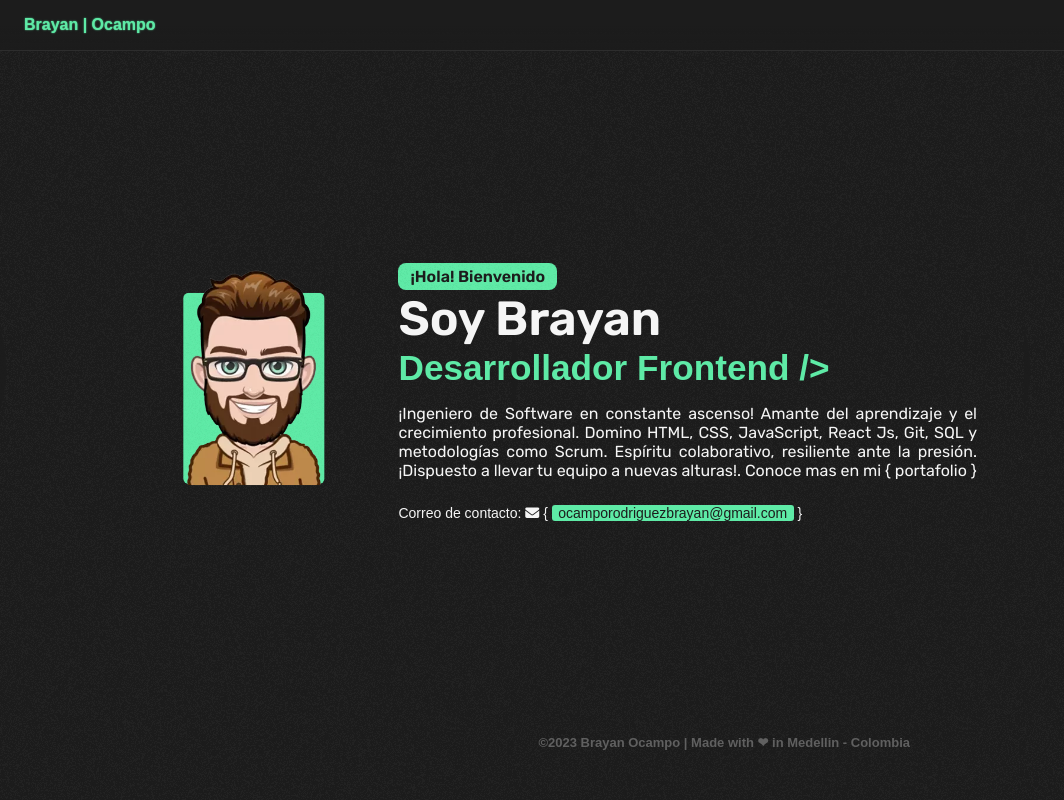
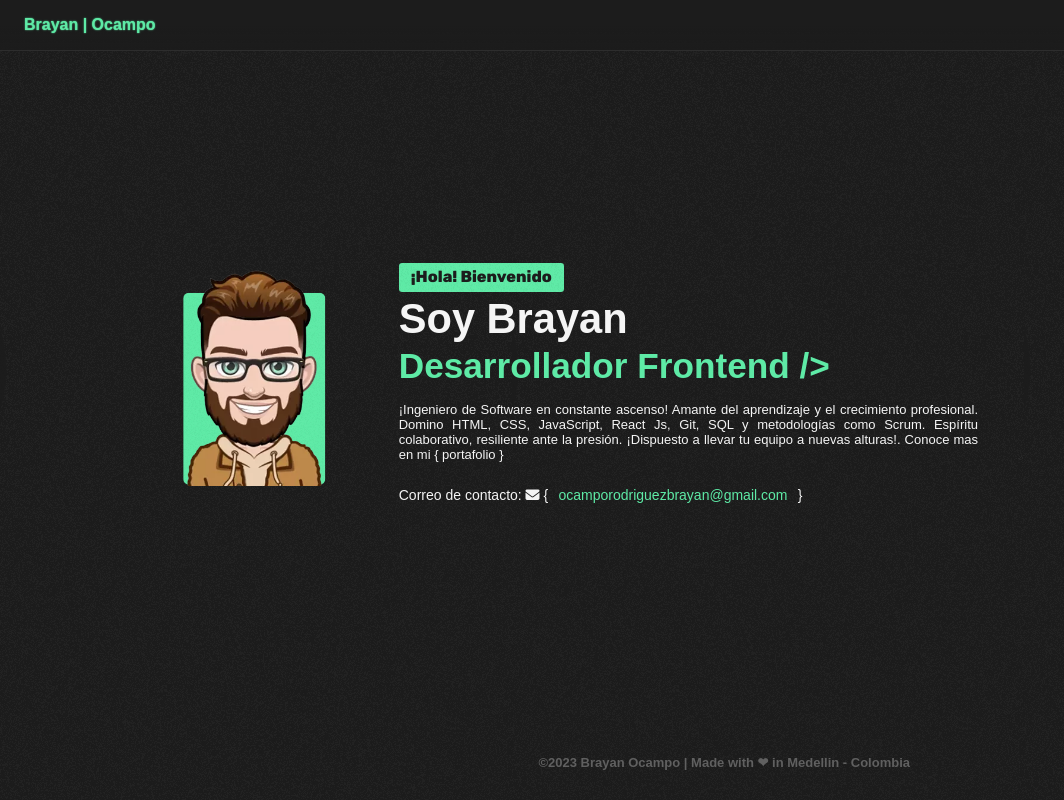
Before and after one commit to Brayan0campo/portfolio, a plain HTML site: page index.html in a window 1280 px wide. Shown: the full height of the page, 0-1064 px from the left. Drawn offline with Linux system fonts and the light colour scheme; a web font is replaced by a local one.

Commit message:
change design-index

```diff
--- a/index.html
+++ b/index.html
@@ -12,7 +12,7 @@
 </head>
 
 <body>
-    <div class="spinner" aria-hidden="true"><i class="fa-solid fa-code"></i></div>
+    <div class="load-page" aria-hidden="true"><i class="fa-solid fa-code"></i></div>
 
     <header class="main-header" aria-label="Encabezado">
         <nav class="main-header__nav">
@@ -28,26 +28,23 @@
         <section aria-label="Introducción">
             <div class="main-container">
                 <div class="main-container__content">
-                    <div class="main-content">
-                        <div class="main-content__image">
                     <div class="content-image">
                         <img src="./assets/images/img-perfil1.webp" draggable="false" alt="Imagen de perfil">
                     </div>
-                        </div>
-                        <div class="main-content__about">
-                            <p class="content-intro">¡Hola! Bienvenido</p>
-                            <p class="content-subtitle">Soy Brayan </p>
-                            <h1 class="content-title">Desarrollador Frontend /></h1>
-                            <p class="content-description">
+                    <div class="content-about">
+                        <p class="content-about__intro">¡Hola! Bienvenido</p>
+                        <p class="content-about__subtitle">Soy Brayan </p>
+                        <h1 class="content-about__title">Desarrollador Frontend /></h1>
+                        <p class="content-about__description">
                             ¡Ingeniero de Software en constante ascenso! Amante del aprendizaje y el crecimiento
                             profesional. Domino HTML, CSS, JavaScript, React Js, Git, SQL y metodologías como Scrum.
                             Espíritu colaborativo, resiliente ante la presión. ¡Dispuesto a llevar tu equipo a
                             nuevas alturas!. Conoce mas en mi { portafolio }
                         </p>
-                            <p class="content-contact">Correo de contacto: <i class="fa-solid fa-envelope"></i> { <span><a class="mail" href="mailto:ocamporodriguezbrayan@gmail.com" type="email" draggable="false">ocamporodriguezbrayan@gmail.com</a></span> } </p>
-                            <div class="footer-container">
-                                <p>©2023 Brayan Ocampo | Made with ❤ in Medellin - Colombia</p>
-                            </div>
+                        <p class="content-about__contact">
+                            Correo de contacto: <i class="fa-solid fa-envelope"></i> { <span><a class="mail" href="mailto:ocamporodriguezbrayan@gmail.com" type="email" draggable="false">ocamporodriguezbrayan@gmail.com</a></span> }
+                        </p>
+                        <p class="content-about__footer">©2023 Brayan Ocampo | Made with ❤ in Medellin - Colombia</p>
                     </div>
                 </div>
                 <div class="main-container__social">
@@ -57,12 +54,11 @@
                     <a href="https://diamond-eris-3ee.notion.site/Jason-Chin-8c21973cdba7424eb92cb0185e40995b?pvs=4" id="notion" target="_blank" draggable="false">N</a>
                 </div>
             </div>
-            </div>
         </section>
     </main>
 
-    <script src="./js/index/index.js"></script>
-    <script src="./js/theme/theme-mode.js"></script>
+    <script src="./js/index.js"></script>
+    <script src="./js/theme-mode.js"></script>
 </body>
 
 </html>
--- /dev/null
+++ b/js/index.js
@@ -0,0 +1,16 @@
+document.onreadystatechange = function() {
+    if (document.readyState !== "complete") {
+        document.querySelector("body").style.visibility = "hidden";
+        document.querySelector(".load-page").style.visibility = "visible";
+    } else {
+        setTimeout(() => {
+            document.querySelector("body").style.visibility = "visible";
+            document.querySelector(".load-page").style.visibility = "hidden";
+            document.querySelector(".load-page").style.opacity = "0";
+            document.querySelector(".load-page").style.transform = "translateY(100%)";
+        }, 1700);
+        setTimeout(() => {
+            document.querySelector(".load-page").style.display = "none";
+        }, 4000);
+    }
+};
--- a/js/index/index.js
+++ /dev/null
@@ -1,16 +0,0 @@
-document.onreadystatechange = function() {
-    if (document.readyState !== "complete") {
-        document.querySelector("body").style.visibility = "hidden";
-        document.querySelector(".spinner").style.visibility = "visible";
-    } else {
-        setTimeout(() => {
-            document.querySelector("body").style.visibility = "visible";
-            document.querySelector(".spinner").style.visibility = "hidden";
-            document.querySelector(".spinner").style.opacity = "0";
-            document.querySelector(".spinner").style.transform = "translateY(100%)";
-        }, 1700);
-        setTimeout(() => {
-            document.querySelector(".spinner").style.display = "none";
-        }, 4000);
-    }
-};
--- a/scss/layout/_index.scss
+++ b/scss/layout/_index.scss
@@ -1,124 +1,89 @@
 .main-container {
+    margin: 0 auto;
+    min-height: 100vh;
     max-width: 62.5rem;
-    margin: 0 auto;
-    padding-inline: 1.5rem;
+    padding: 1rem 1.5rem;
+
+    display: flex;
+    align-items: center;
 
     &__content {
-        min-height: 100vh;
-        display: flex;
-        align-items: center;
-        padding-block: 1rem;
-    }
-
-    .main-content {
         display: grid;
+        align-items: start;
         grid-template-columns: .35fr 1fr;
-        align-items: start;
         gap: 2rem;
 
-        &__image {
+        .content-image {
             width: 100%;
-
-            .content-image {
-                background-color: $clr-details;
-                background-image: url("../assets/images/bg-noise.png");
             border-radius: 0.5rem;
             transform: scale(.7) translateX(-1rem) translateY(-1rem);
-                width: 100%;
+            background: $clr-details url("../../assets/images/bg-noise.png") no-repeat;
 
             img {
+                max-width: 100%;
                 border-radius: 1rem;
                 transform: scale(1.2) translateX(-0.13rem) translateY(-1.1rem);
-                    max-width: 100%;
-                }
             }
         }
 
-        &__about {
+        .content-about {
             display: flex;
             flex-direction: column;
 
-            .content-intro {
-                font-family: $ff-text;
-                background-color: $clr-details;
-                background-image: url("../assets/images/bg-noise.png");
+            &__intro {
                 color: $clr-bg;
                 width: max-content;
-                font-weight: 600;
-                font-size: 1rem;
+                border-radius: .2rem;
                 padding: .25rem .75rem;
-                border-radius: .5rem;
+                font: normal bold 1em/1.3 $ff-text, sans-serif;
+                background: $clr-details url("../../assets/images/bg-noise.png") no-repeat;
+            }
 
-                &::selection {
-                    background-color: $clr-text;
-                    color: $clr-bg;
+            &__title {
+                color: $clr-details;
+                margin-bottom: 1rem;
+                font: normal bold 2.2em $ff-title, sans-serif;
+            }
+
+            &__subtitle {
+                font: normal 600 2.6em/1.3 $ff-title, sans-serif;
+            }
+
+            &__description {
+                text-align: justify;
+                margin-bottom: 1.5625rem;
+                font: normal 500 .8125em $ff-title, sans-serif;
+            }
+
+            &__contact {
+                font: normal .875em $ff-title, sans-serif;
+
+                .mail {
+                    padding: 0 .4rem;
+                    color: $clr-details;
                 }
             }
 
-            .content-title {
-                font: 600 2.2rem $ff-title;
-                margin-bottom: 1rem;
-                color: $clr-details;
-                display: flex;
-                flex-wrap: wrap;
-                align-items: center;
-                gap: 1rem;
-            }
-
-            .content-subtitle {
-                font: 600 3rem $ff-text;
-                line-height: 1.2;
-            }
-
-            .content-description {
-                font-family: $ff-text;
-                text-align: justify;
-            }
-
-            .content-contact {
-                font: normal .875rem $ff-title;
-                margin-top: 1.5625rem;
-
-                .mail {
-                    background-color: $clr-details;
-                    color: $clr-bg;
-                    border-radius: 3px;
-                    padding: 0 .4rem;
-                    transition: 0.6s;
-
-                    &::selection {
-                        background-color: $clr-text;
-                    }
-
-                    &:hover {
-                        background-color: $clr-bg;
-                        color: $clr-details;
-                    }
-                }
-            }
-
-            .footer-container {
-                position: absolute;
+            &__footer {
                 bottom: 1.875rem;
                 right: 23.125rem;
-
-                p {
+                color: $clr-gray;
                 text-align: center;
-                    font: bold .8125rem $ff-title;
-                    color: $clr-gray;
-                }
+                position: absolute;
+                font: normal bold .8125em $ff-title, sans-serif;
             }
         }
     }
 
     &__social {
+        text-align: center;
+        margin-left: 4.625rem;
+
         display: flex;
         flex-direction: column;
-        text-align: center;
-        margin-left: 75px;
 
         a {
-            margin: 16px;
+            margin: 1rem;
             color: $clr-text;
             transition: 0.5s;
 
@@ -130,24 +95,22 @@
 
         #notion {
             color: $clr-bg;
-            background-color: $clr-text;
-            border-radius: .125rem;
-            font-size: 1.4375rem;
-            font-weight: bold;
             width: 1.8125rem;
             margin-left: 1.125rem;
+            border-radius: .125rem;
+            font: normal bold 1.4375em $ff-text, sans-serif;
+            background: $clr-text url("../../assets/images/bg-noise.png") no-repeat;
 
             &:hover {
-                color: $clr-bg;
                 background-color: $clr-details;
             }
         }
     }
 }
 
-.spinner {
+.load-page {
+    inset: 0;
     position: fixed;
-    inset: 0;
     background-color: $clr-bg;
     color: $clr-text;
     z-index: 99999999;
@@ -176,5 +139,4 @@
             transform: rotate(360deg);
         }
     }
-
 }
```
Also changed, not shown: views/portfolio.html (+77 -60 lines), js/portfolio.js (added), js/portfolio/portfolio.js (deleted), js/theme-mode.js (added), js/theme/theme-mode.js (deleted), scss/main.css, 1 other file. Lines whose indentation alone changed are shown as unchanged.
